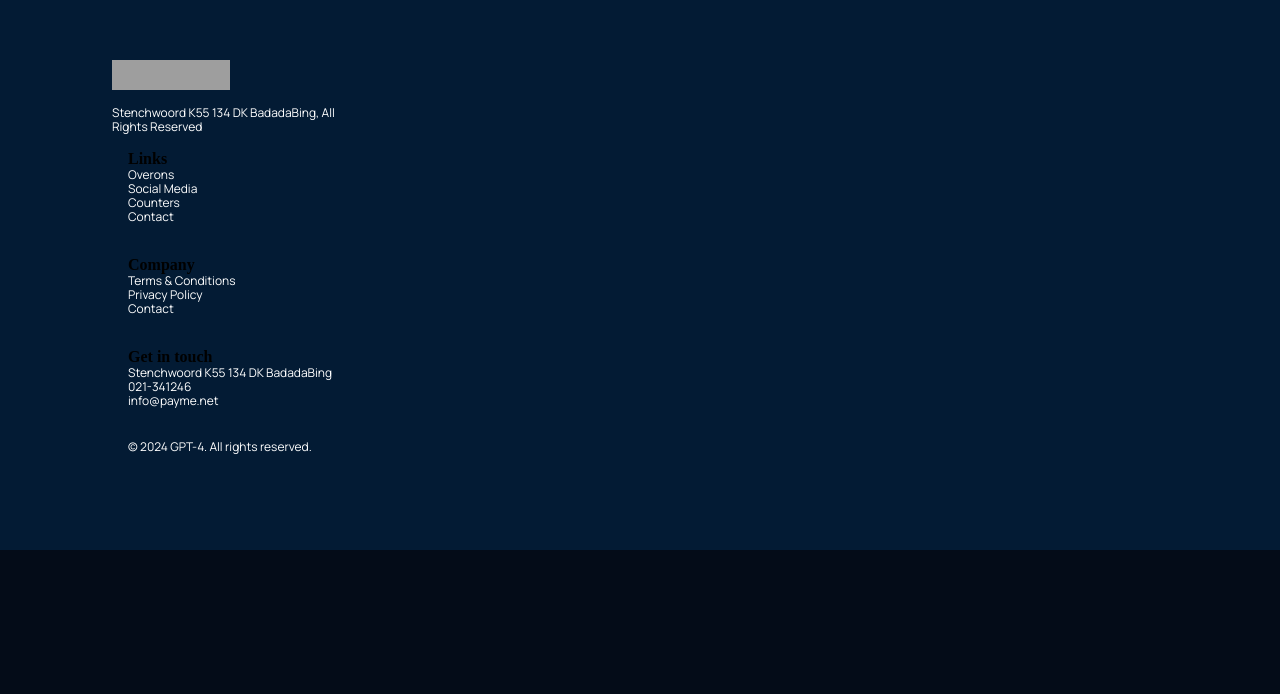
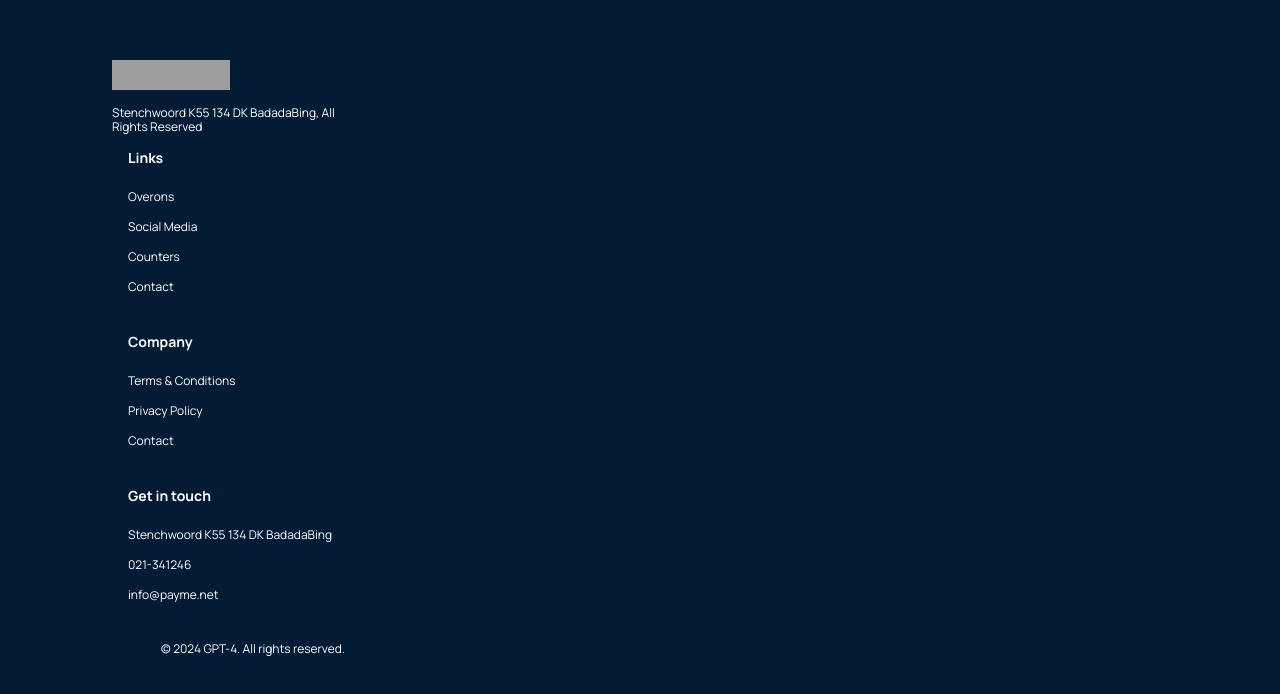
Before and after one commit to Kex55/project_1_ui_ux, a React (Create React App) app: page / in a window 1280 px wide. Shown: the part 4339-5033 px from the top of the page. Before the commit the page ends 4889 px from the top, so only its background shows below. Built offline with nearby package versions, Linux system fonts and the light colour scheme; grey boxes are pictures that could not be loaded; the HTML template or start-up script is replaced by a standard one.

Commit message:
Footer further styling

```diff
--- a/src/containers/footer/footer.css
+++ b/src/containers/footer/footer.css
@@ -74,3 +74,40 @@
     line-height: 14px;
     color: #ffffff;
 }
+
+.gpt4_footer-links_div {
+    display: flex;
+    flex-direction: column;
+    justify-content: flex-start;
+}
+
+.gpt4_footer-links_div h4 {
+    font-family: var(--font-family);
+    font-size: 14px;
+    line-height: 16px;
+    color: #ffffff;
+    margin-bottom: 1rem;
+}
+
+.gpt4_footer-links_div p {
+    font-family: var(--font-family);
+    font-size: 12px;
+    line-height: 14px;
+    color: #ffffff;
+    margin-bottom: 1rem;
+    margin: 0.5rem 0;
+    cursor: pointer;
+}
+
+.gpt4_footer-copyright {
+    margin-top: 2rem;
+    text-align: center;
+    width: 100%;
+}
+
+.gpt4_footer-copyright p {
+    font-family: var(--font-family);
+    font-size: 12px;
+    line-height: 14px;
+    color: #ffffff;
+}
```
